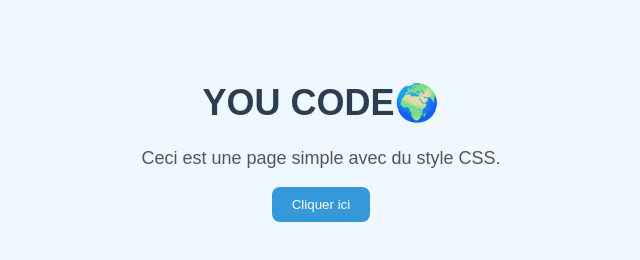
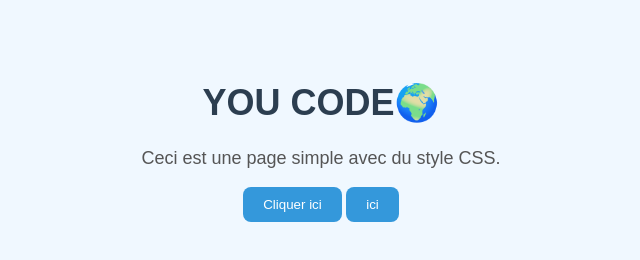
Before and after one commit to Salma-JADDAR/site-git, a plain HTML site: page index1.html in a window 1280 px wide. Shown: the whole page, without its empty margins (319-959 px from the left). Drawn offline with Linux system fonts and the light colour scheme.

Commit message:
2st commit

```diff
--- a/index1.html
+++ b/index1.html
@@ -10,6 +10,7 @@
     <h1>YOU CODE🌍</h1>
     <p>Ceci est une page simple avec du style CSS.</p>
     <button>Cliquer ici </button>
+    <button>ici </button>
 
 
 </body>
```
